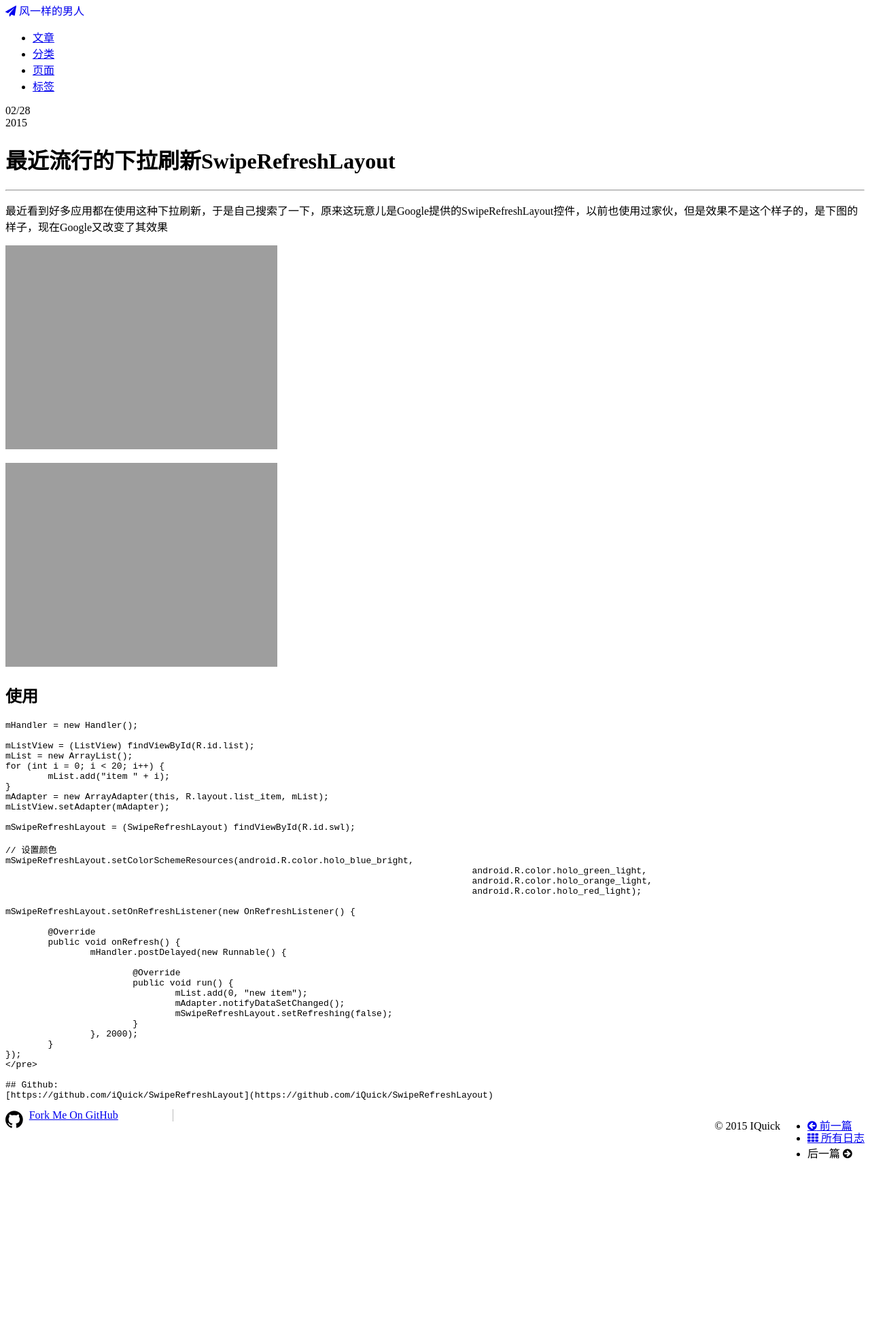
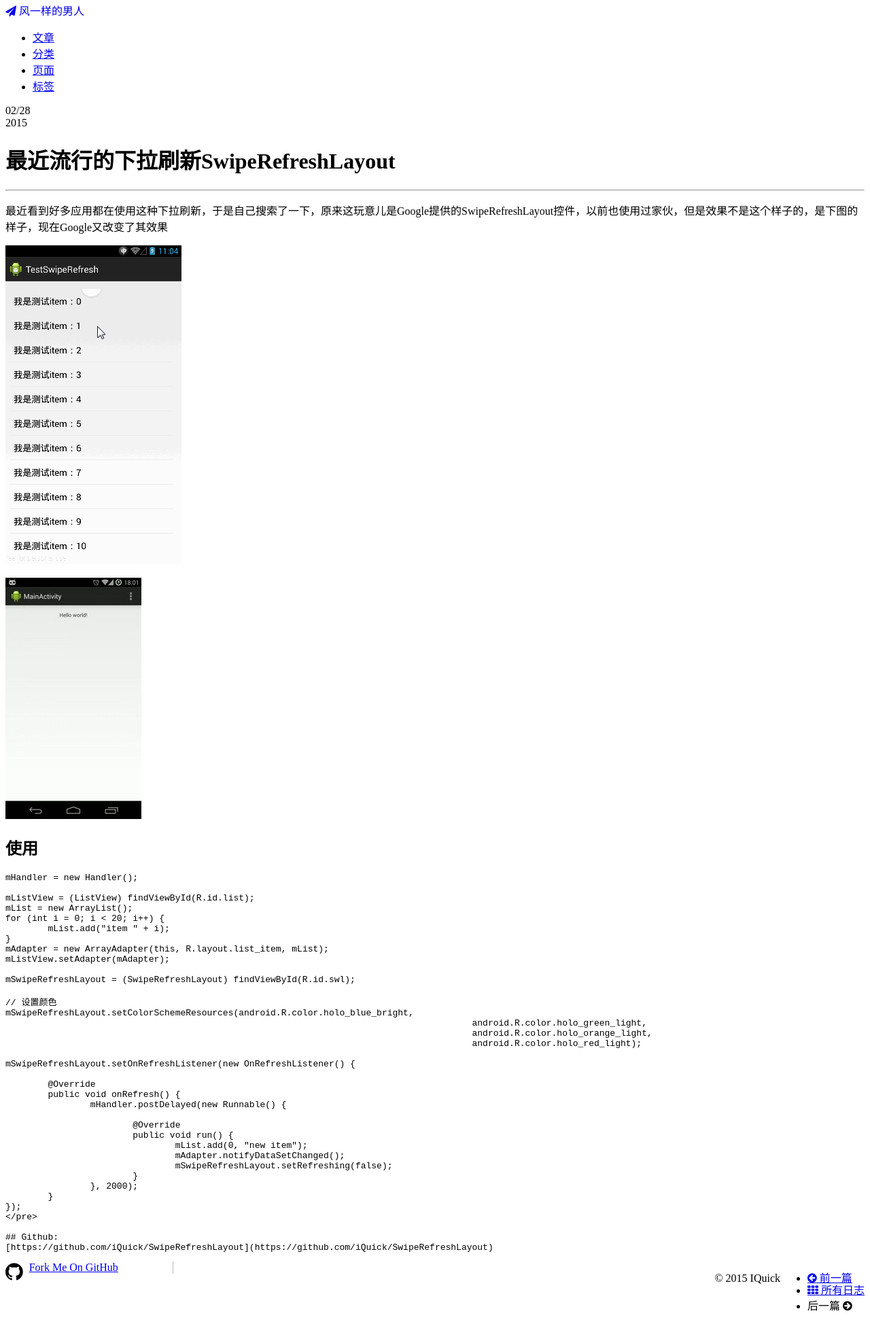
Before and after one commit to iQuick/iquick.github.io, a Jekyll site: the page built from _posts/2015-02-28-swiperefreshlayout.md, in a window 1280 px wide. Shown: the whole page at 68% size. Built offline with Jekyll 4.4.1, drawn with Linux system fonts in a browser that asks for light colours; nearby versions of some CDN libraries; Markdown is read by kramdown in place of the engine named in the settings; comment, search, counter and statistics services are not loaded; before the commit the page ends 1724 px from its top, so only the background shows below that.

Commit message:
SwipeRefreshLayout

```diff
--- a/_posts/2015-02-28-swiperefreshlayout.md
+++ b/_posts/2015-02-28-swiperefreshlayout.md
@@ -12,9 +12,9 @@ published:	true
 
 <!--break-->
 
-![新的]({{ BASE_PATH }}/images/swiperefreshlayout-1.gif =200*355)
+![新的]({{ BASE_PATH }}/images/swiperefreshlayout-1.gif)
 
-![旧的]({{ BASE_PATH }}/images/swiperefreshlayout-2.gif =200*355)
+![旧的]({{ BASE_PATH }}/images/swiperefreshlayout-2.gif)
 
 ## 使用
 <pre class="prettyprint linenums">
```
